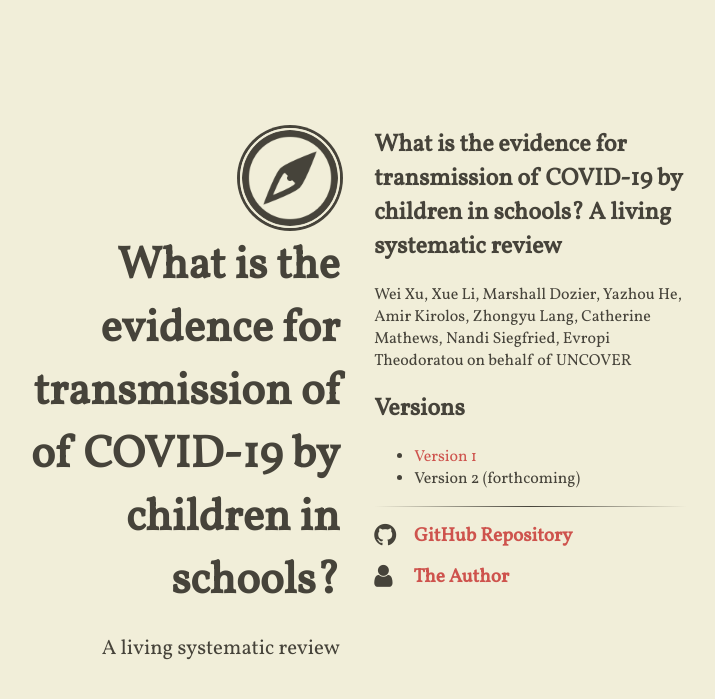
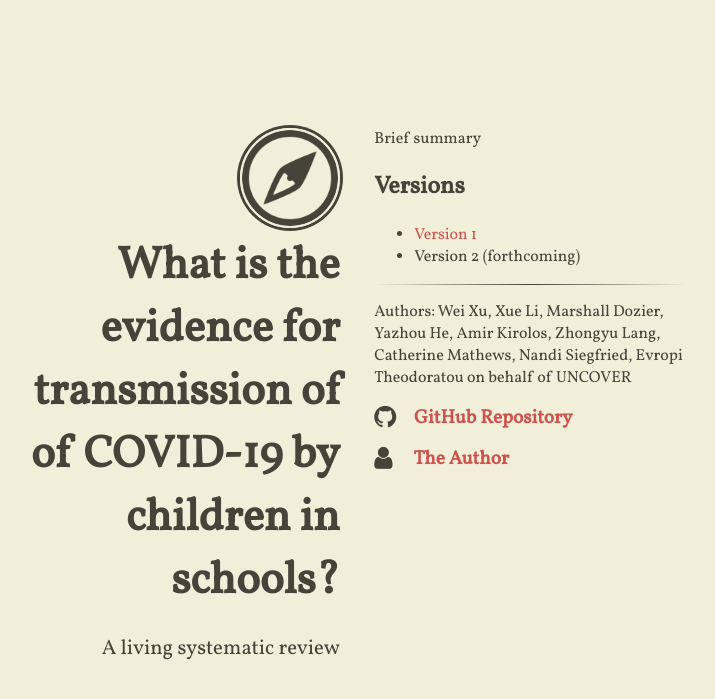
Before and after one commit to mikaelaspringsteen/covidschoolreview, a Jekyll site: the page built from index.html, in a window 1280 px wide. Shown: the top 699 px of the page, without its empty margins (293-1008 px from the left). Built offline with Jekyll 4.4.1, drawn with Linux system fonts in a browser that asks for light colours; nearby versions of some CDN libraries.

Commit message:
Update text

```diff
--- a/_includes/content.html
+++ b/_includes/content.html
@@ -1,5 +1,4 @@
-<h2>What is the evidence for transmission of COVID-19 by children in schools? A living systematic review</h2>
-<p>Wei Xu, Xue Li, Marshall Dozier, Yazhou He, Amir Kirolos, Zhongyu Lang, Catherine Mathews, Nandi Siegfried, Evropi Theodoratou on behalf of UNCOVER </p>
+<p>Brief summary</p>
 
 <h2>Versions</h2>
 <ul>
@@ -8,6 +7,8 @@
 </ul>
 
 <hr />
+
+<p>Authors: Wei Xu, Xue Li, Marshall Dozier, Yazhou He, Amir Kirolos, Zhongyu Lang, Catherine Mathews, Nandi Siegfried, Evropi Theodoratou on behalf of UNCOVER</p>
 
 <ul class="fa-ul main-list">
   <li class="main-list-item">
```
